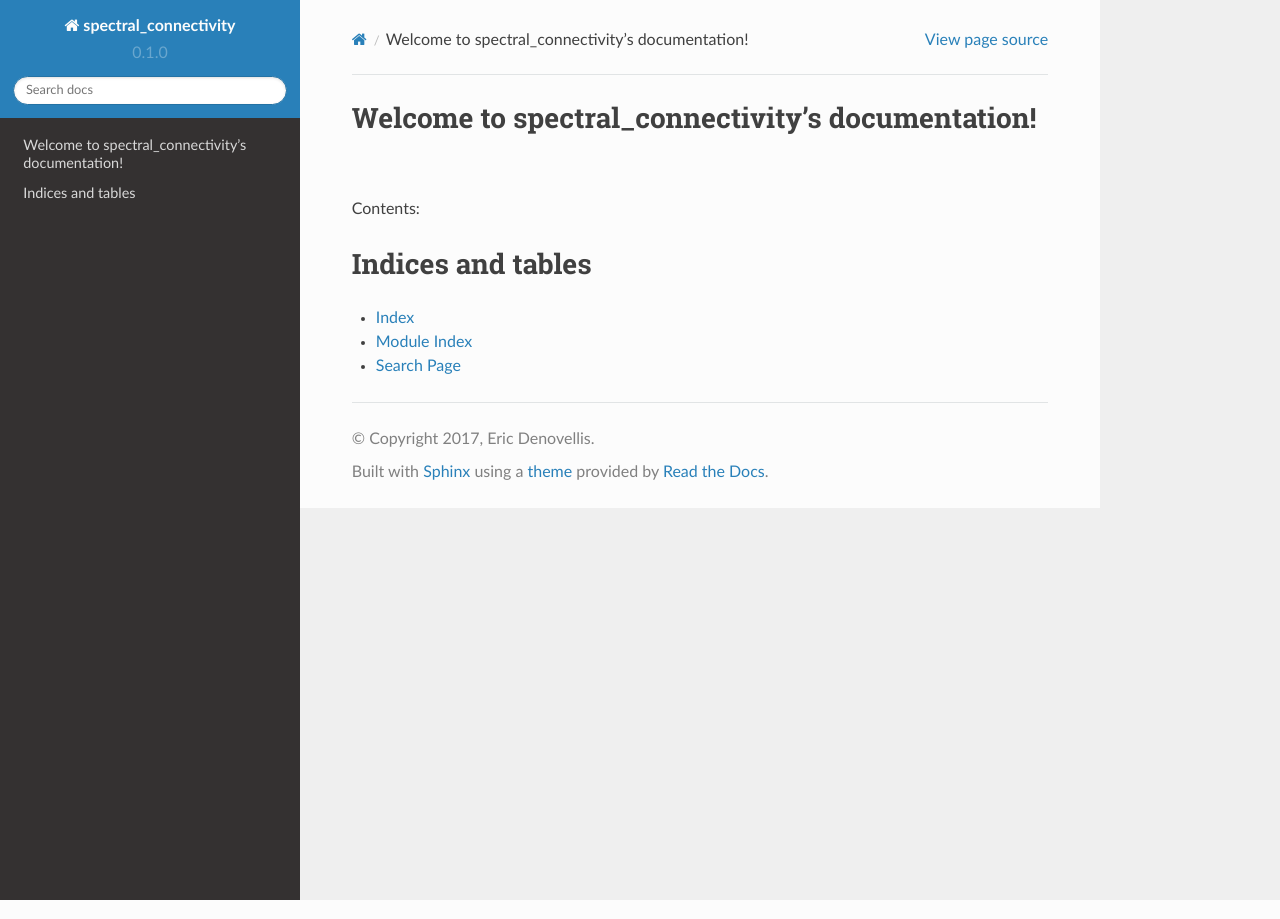
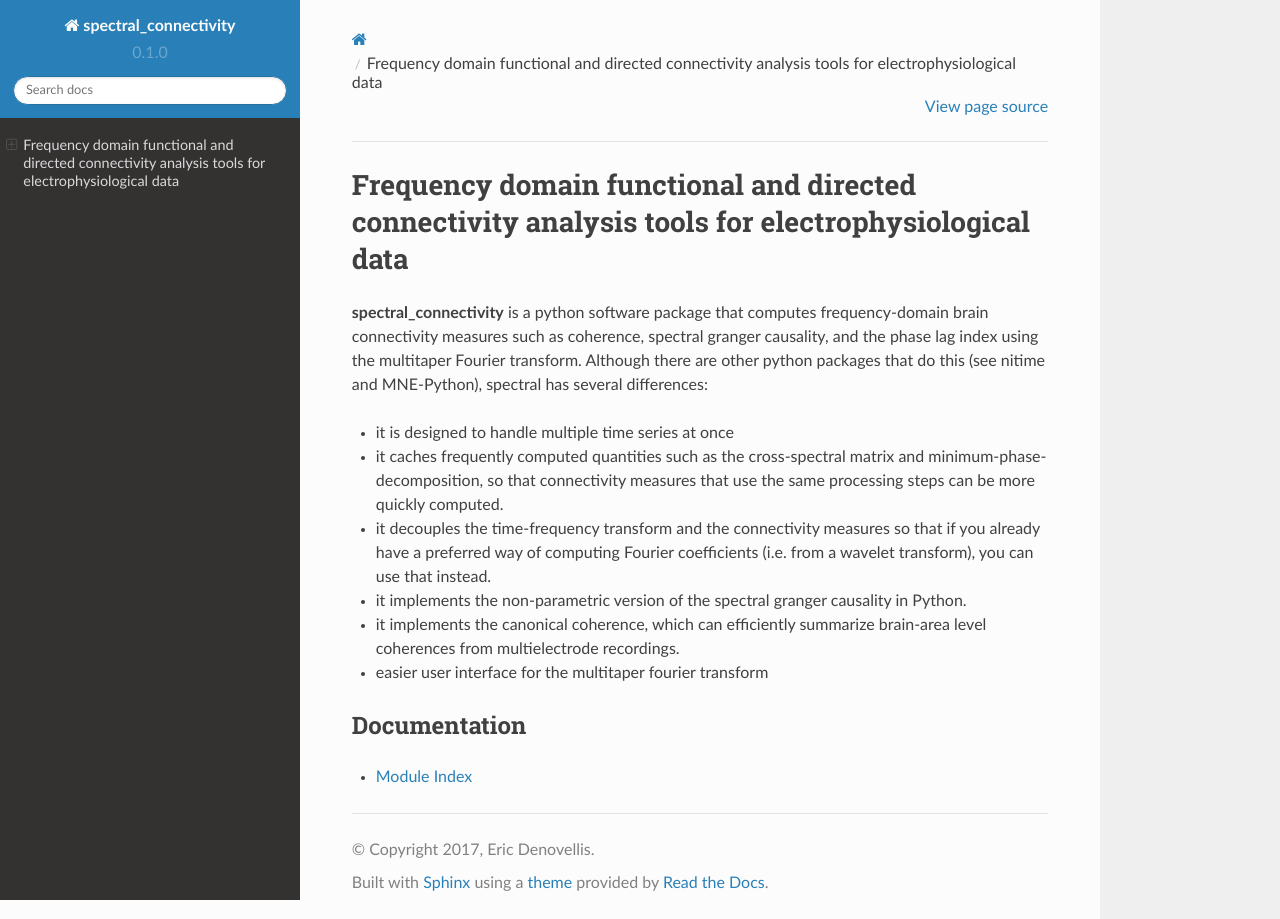
Before and after one commit to Eden-Kramer-Lab/spectral_connectivity, a Sphinx documentation site: the page built from docs/index.rst, in a window 1280 px wide. Built offline with Sphinx 7.4.7 and the Read the Docs theme 2.0.0, drawn with Linux system fonts in a browser that asks for light colours.

Commit message:
Update with better intro

```diff
--- a/docs/index.rst
+++ b/docs/index.rst
@@ -3,19 +3,23 @@
    You can adapt this file completely to your liking, but it should at least
    contain the root `toctree` directive.
 
-Welcome to spectral_connectivity's documentation!
-=================================================
+Frequency domain functional and directed connectivity analysis tools for electrophysiological data
+==================================================================================================
 
-Contents:
+**spectral_connectivity** is a python software package that computes frequency-domain brain connectivity measures such as coherence, spectral granger causality, and the phase lag index using the multitaper Fourier transform. Although there are other python packages that do this (see nitime and MNE-Python), spectral has several differences:
+
+*  it is designed to handle multiple time series at once
+*  it caches frequently computed quantities such as the cross-spectral matrix and minimum-phase-decomposition, so that connectivity measures that use the same processing steps can be more quickly computed.
+*  it decouples the time-frequency transform and the connectivity measures so that if you already have a preferred way of computing Fourier coefficients (i.e. from a wavelet transform), you can use that instead.
+*  it implements the non-parametric version of the spectral granger causality in Python.
+*  it implements the canonical coherence, which can efficiently summarize brain-area level coherences from multielectrode recordings.
+*  easier user interface for the multitaper fourier transform
+
+
+Documentation
+-------------
 
 .. toctree::
-   :maxdepth: 2
+   :maxdepth: 1
 
-
-
-Indices and tables
-==================
-
-* :ref:`genindex`
 * :ref:`modindex`
-* :ref:`search`
```
